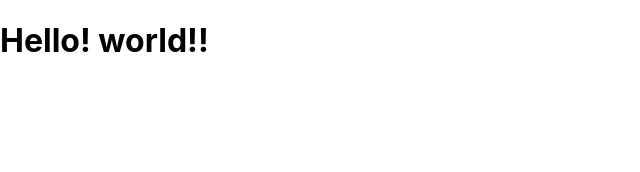
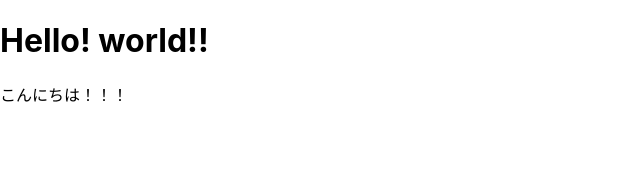
Before and after one commit to dot-tomita/demo-gh-actions-release, a Next.js app: page / in a window 1280 px wide. Shown: the top 172 px of the page, without its empty margins (0-640 px from the left). Built offline with nearby package versions, Linux system fonts and the light colour scheme.

Commit message:
test: 複数コミットが同反映されるか確認

```diff
--- a/pages/index.js
+++ b/pages/index.js
@@ -14,6 +14,7 @@ export default function Home({ hoge }) {
     <>
       <div className="container">
         <h1>{hoge} world!!</h1>
+        <p>こんにちは！！！</p>
       </div>
     </>
   );
```
